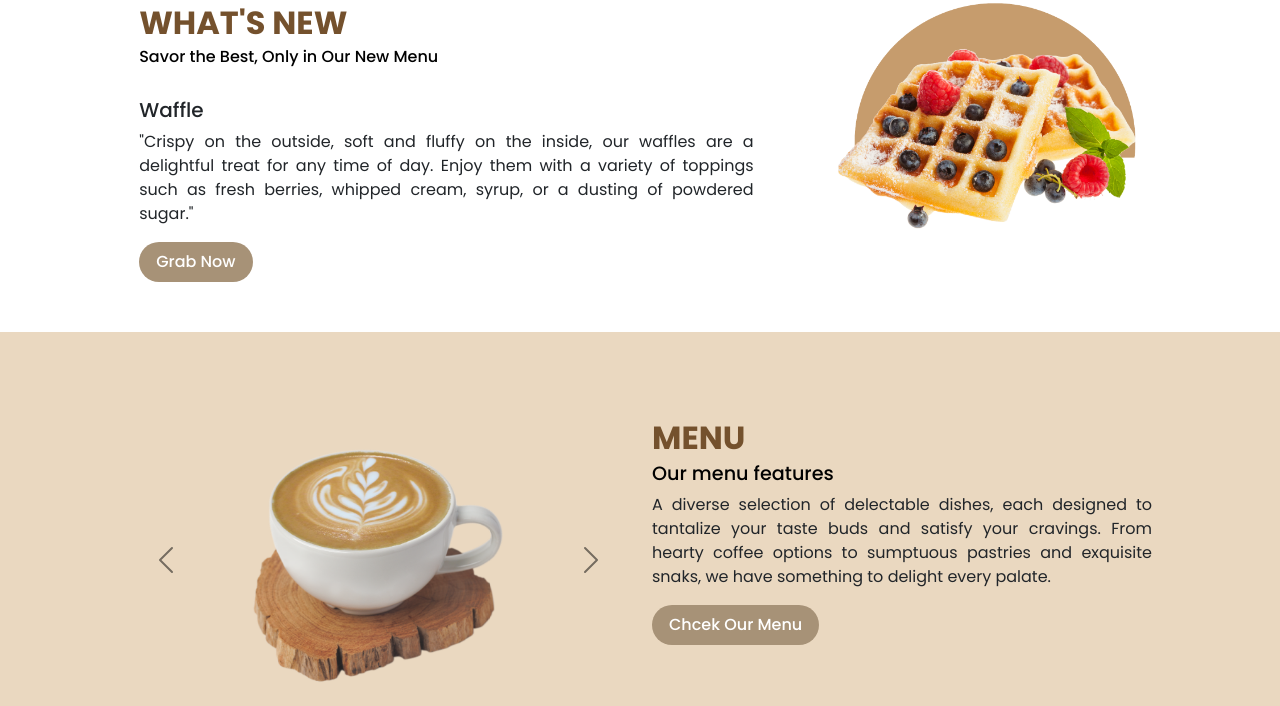
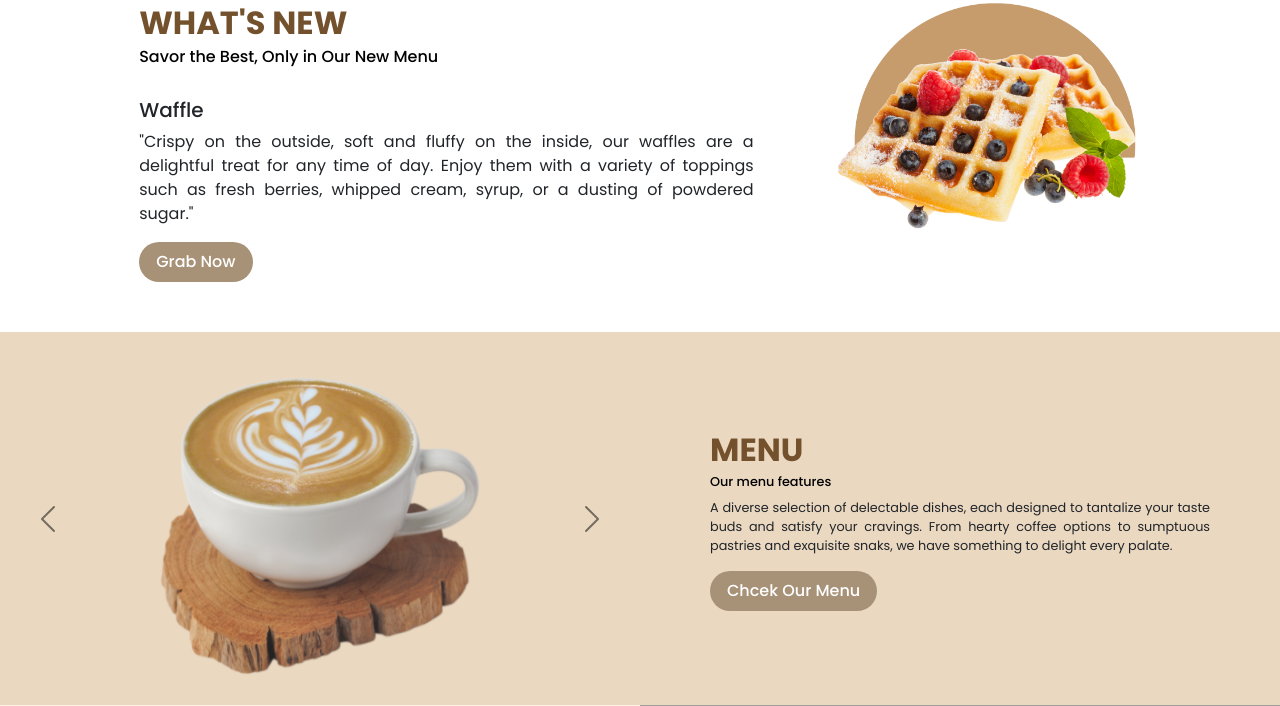
Before and after one commit to adndrsd1/coffeeShop, a PHP site: page / in a window 1280 px wide. Shown: the part 1880-2586 px from the top of the page. Run offline with PHP 8.4, Linux system fonts and the light colour scheme; grey boxes are pictures that could not be loaded.

Commit message:
Update style.css

```diff
--- a/style.css
+++ b/style.css
@@ -325,6 +325,7 @@ section.favorite{
   background: #FFF2E1;
 }
 .infoHome-text {
+  font-size: 0.8rem;
   flex: 1 1 21rem;
   margin-bottom: 10px;
 }
@@ -332,13 +333,13 @@ section.favorite{
   text-align: justify;
 }
 .infoHome-text h2 {
-  font-size: 1.2rem;
+  font-size: 0.8rem;
   color: black;
 }
 .infoHome-img{
   flex: 1 1 21rem;
 }
-@media (min-width: 1515px) {
+@media (min-width: 1135px) {
   .containerInfoHome {
     display: flex;
     flex-wrap: wrap;
@@ -352,7 +353,8 @@ section.favorite{
     max-height: 100%;
   }
   .infoHome-text {
-    padding: 50px 70px 50px 70px;
+    padding: 20px 70px 20px 70px;
+    margin: 0;
   }
   section.menuInfoHome,
   section.reservationInfoHome,
```
